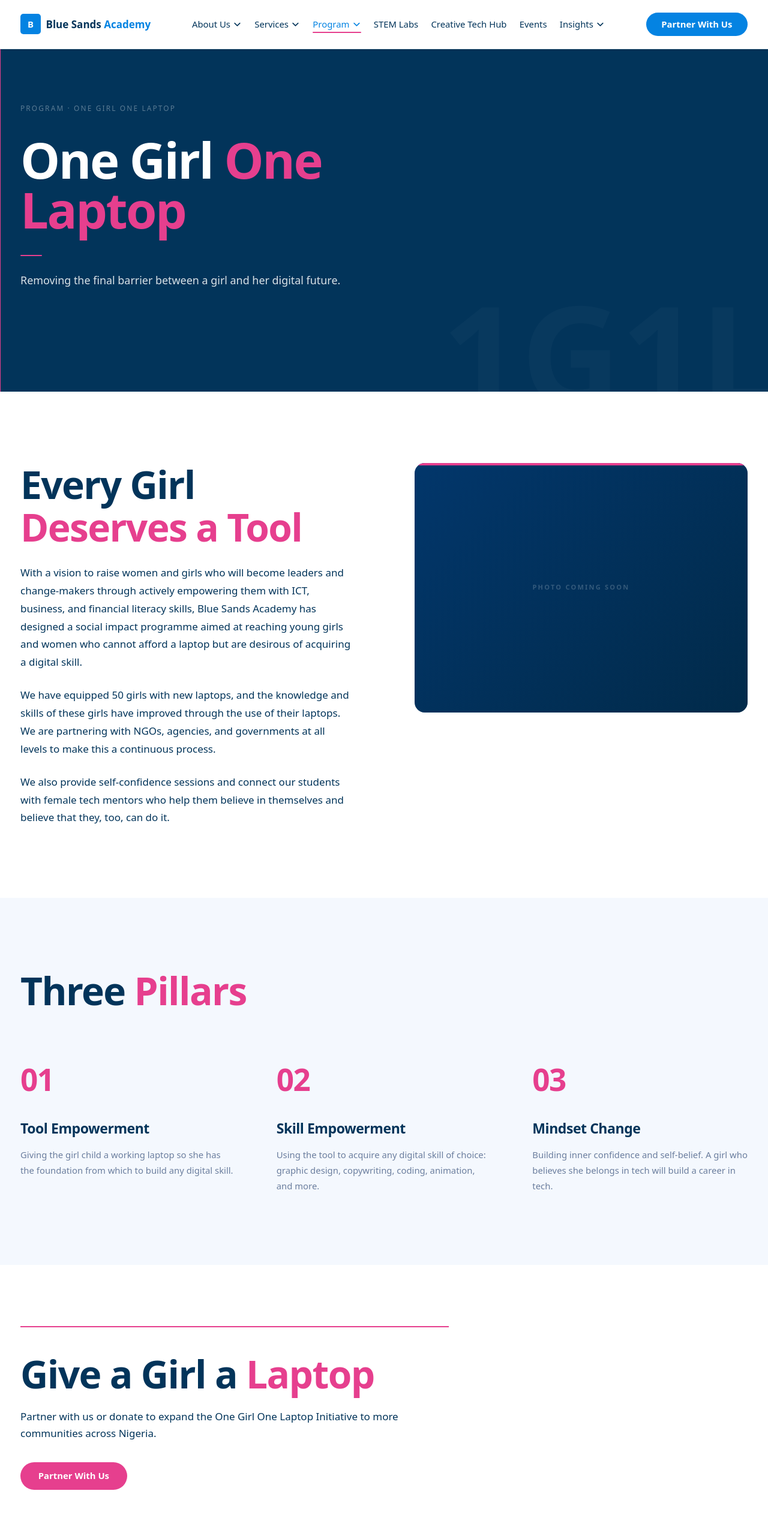
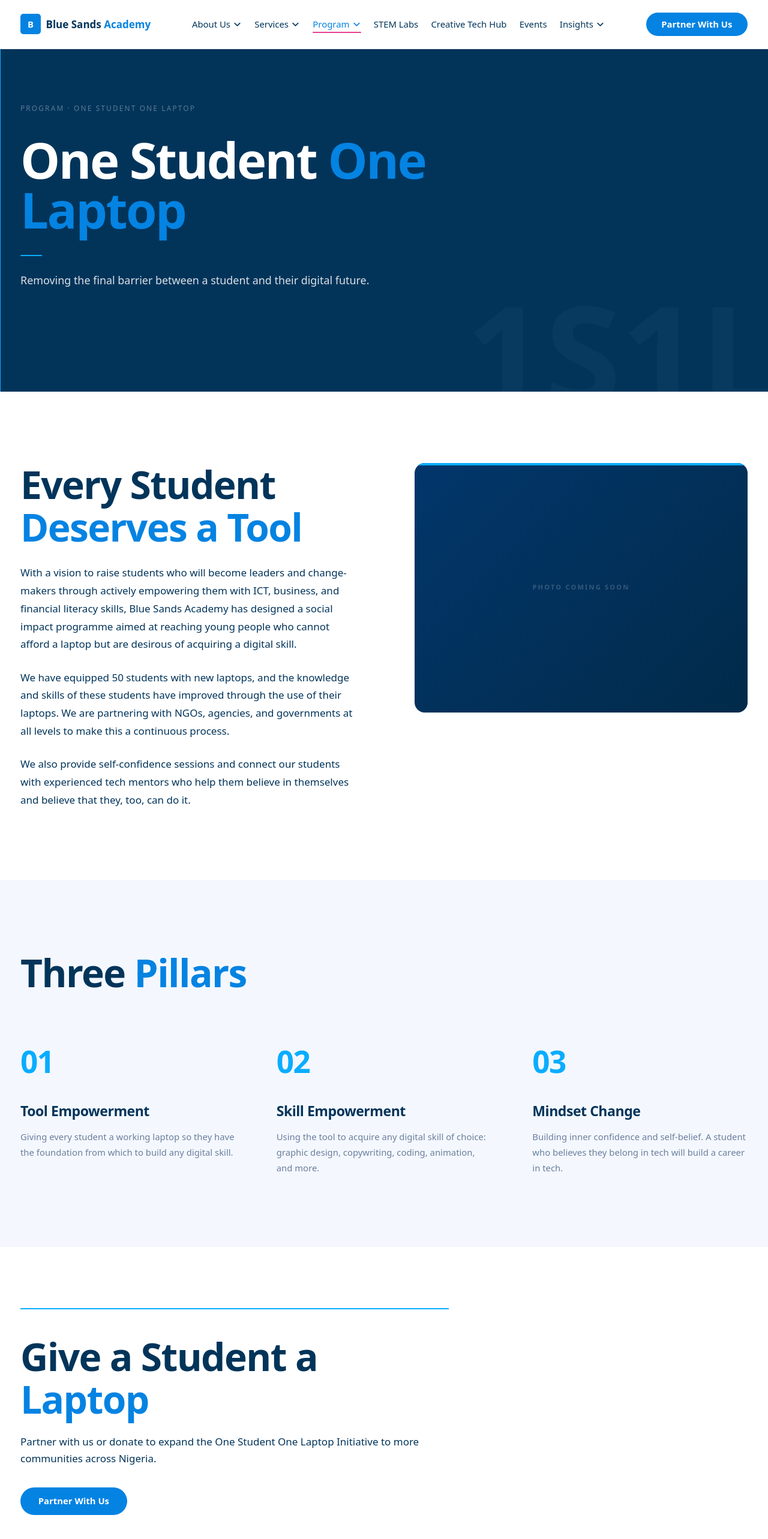
Before and after one commit to bluesandsacademy/BSA_Web-2.0, a Next.js app: page /programs/one-girl-one-laptop in a window 1280 px wide. Shown: the top 2566 px of the page at 60% size. Built offline with nearby package versions, Linux system fonts and the light colour scheme; a web font is replaced by a local one.

Commit message:
Rename One Girl One Laptop to One Student One Laptop (display text only, route unchanged)

```diff
--- a/app/programs/one-girl-one-laptop/page.js
+++ b/app/programs/one-girl-one-laptop/page.js
@@ -1,9 +1,9 @@
 import OneGirlOneLaptop from "@/components/programs/OneGirlOneLaptop";
 
 export const metadata = {
-  title: "One Girl One Laptop | Blue Sands Academy",
+  title: "One Student One Laptop | Blue Sands Academy",
   description:
-    "BSA's One Girl One Laptop Initiative equips girls who cannot afford computers with free laptops, removing the final barrier to digital skills training.",
+    "BSA's One Student One Laptop Initiative equips students who cannot afford computers with free laptops, removing the final barrier to digital skills training.",
 };
 
 export default function OneGirlOneLaptopPage() {
--- a/components/programs/OneGirlOneLaptop.js
+++ b/components/programs/OneGirlOneLaptop.js
@@ -35,7 +35,7 @@ const pillars = [
   {
     num: "01",
     title: "Tool Empowerment",
-    body: "Giving the girl child a working laptop so she has the foundation from which to build any digital skill.",
+    body: "Giving every student a working laptop so they have the foundation from which to build any digital skill.",
   },
   {
     num: "02",
@@ -45,7 +45,7 @@ const pillars = [
   {
     num: "03",
     title: "Mindset Change",
-    body: "Building inner confidence and self-belief. A girl who believes she belongs in tech will build a career in tech.",
+    body: "Building inner confidence and self-belief. A student who believes they belong in tech will build a career in tech.",
   },
 ];
 
@@ -54,27 +54,27 @@ export default function OneGirlOneLaptop() {
     <>
       {/* Hero */}
       <section className="relative bg-secondary overflow-hidden py-28 lg:py-40">
-        <div className="absolute left-0 top-0 bottom-0 w-px bg-pink z-10" aria-hidden="true" />
+        <div className="absolute left-0 top-0 bottom-0 w-px bg-accent z-10" aria-hidden="true" />
         <div
           className="absolute select-none pointer-events-none font-display font-bold text-white leading-none"
           style={{ fontSize: "clamp(8rem, 18vw, 16rem)", opacity: 0.025, right: "-1rem", bottom: "-2rem", lineHeight: 0.85 }}
           aria-hidden="true"
         >
-          1G1L
+          1S1L
         </div>
         <div className="relative z-10 max-w-7xl mx-auto px-6 lg:px-8">
           <p className="font-body font-medium text-white/35 uppercase mb-8" style={{ fontSize: "0.7rem", letterSpacing: "0.18em" }}>
-            Program · One Girl One Laptop
+            Program · One Student One Laptop
           </p>
           <h1
             className="font-display font-bold text-white max-w-2xl"
             style={{ fontSize: "clamp(3rem, 6.5vw, 6rem)", lineHeight: 1.0, letterSpacing: "-0.03em" }}
           >
-            One Girl <span className="text-pink">One Laptop</span>
+            One Student <span className="text-primary">One Laptop</span>
           </h1>
-          <div className="rounded-full bg-pink mt-8" style={{ width: 36, height: 2 }} aria-hidden="true" />
+          <div className="rounded-full bg-accent mt-8" style={{ width: 36, height: 2 }} aria-hidden="true" />
           <p className="font-body text-white/85 mt-6 max-w-xl" style={{ fontSize: "clamp(1rem, 1.4vw, 1.1rem)", lineHeight: 1.7 }}>
-            Removing the final barrier between a girl and her digital future.
+            Removing the final barrier between a student and their digital future.
           </p>
         </div>
       </section>
@@ -87,23 +87,23 @@ export default function OneGirlOneLaptop() {
             <div className="space-y-6">
               <FadeIn>
                 <h2 id="ogol-heading" className="section-title">
-                  Every Girl <span className="text-pink">Deserves a Tool</span>
+                  Every Student <span className="text-primary">Deserves a Tool</span>
                 </h2>
               </FadeIn>
               <FadeIn delay={80}>
                 <p className="font-body text-secondary leading-relaxed" style={{ fontSize: "clamp(1rem, 1.3vw, 1.1rem)", lineHeight: 1.75 }}>
-                  With a vision to raise women and girls who will become leaders
+                  With a vision to raise students who will become leaders
                   and change-makers through actively empowering them with ICT,
                   business, and financial literacy skills, Blue Sands Academy
                   has designed a social impact programme aimed at reaching young
-                  girls and women who cannot afford a laptop but are desirous of
+                  people who cannot afford a laptop but are desirous of
                   acquiring a digital skill.
                 </p>
               </FadeIn>
               <FadeIn delay={150}>
                 <p className="font-body text-secondary leading-relaxed" style={{ fontSize: "clamp(1rem, 1.3vw, 1.1rem)", lineHeight: 1.75 }}>
-                  We have equipped 50 girls with new laptops, and the knowledge
-                  and skills of these girls have improved through the use of
+                  We have equipped 50 students with new laptops, and the knowledge
+                  and skills of these students have improved through the use of
                   their laptops. We are partnering with NGOs, agencies, and
                   governments at all levels to make this a continuous process.
                 </p>
@@ -111,7 +111,7 @@ export default function OneGirlOneLaptop() {
               <FadeIn delay={210}>
                 <p className="font-body text-secondary leading-relaxed" style={{ fontSize: "clamp(1rem, 1.3vw, 1.1rem)", lineHeight: 1.75 }}>
                   We also provide self-confidence sessions and connect our
-                  students with female tech mentors who help them believe in
+                  students with experienced tech mentors who help them believe in
                   themselves and believe that they, too, can do it.
                 </p>
               </FadeIn>
@@ -119,7 +119,7 @@ export default function OneGirlOneLaptop() {
 
             <FadeIn delay={120}>
               <div className="relative rounded-2xl overflow-hidden bg-secondary" style={{ aspectRatio: "4/3" }}>
-                <div className="absolute top-0 left-0 right-0 h-1 bg-pink z-10" aria-hidden="true" />
+                <div className="absolute top-0 left-0 right-0 h-1 bg-accent z-10" aria-hidden="true" />
                 <div
                   className="absolute inset-0 flex flex-col items-center justify-center gap-3"
                   style={{ background: "linear-gradient(135deg, rgba(0,68,204,0.15) 0%, rgba(1,36,63,0.6) 100%)" }}
@@ -140,14 +140,14 @@ export default function OneGirlOneLaptop() {
         <div className="max-w-7xl mx-auto px-6 lg:px-8">
           <FadeIn>
             <h2 id="pillars-heading" className="section-title mb-16">
-              Three <span className="text-pink">Pillars</span>
+              Three <span className="text-primary">Pillars</span>
             </h2>
           </FadeIn>
           <div className="grid sm:grid-cols-3 gap-10 lg:gap-16">
             {pillars.map((p, i) => (
               <FadeIn key={p.num} delay={i * 90}>
                 <span
-                  className="font-display font-bold text-pink mb-6 block"
+                  className="font-display font-bold text-accent mb-6 block"
                   style={{ fontSize: "clamp(2.4rem, 4vw, 3.2rem)", letterSpacing: "-0.03em" }}
                   aria-hidden="true"
                 >
@@ -172,17 +172,17 @@ export default function OneGirlOneLaptop() {
       <section className="py-16 lg:py-24 bg-white">
         <div className="max-w-7xl mx-auto px-6 lg:px-8">
           <FadeIn>
-            <div className="border-t-2 border-pink pt-10 max-w-2xl">
+            <div className="border-t-2 border-accent pt-10 max-w-2xl">
               <h2 className="section-title mb-5">
-                Give a Girl a <span className="text-pink">Laptop</span>
+                Give a Student a <span className="text-primary">Laptop</span>
               </h2>
               <p className="font-body text-secondary leading-relaxed mb-8" style={{ fontSize: "clamp(1rem, 1.3vw, 1.1rem)" }}>
-                Partner with us or donate to expand the One Girl One Laptop
+                Partner with us or donate to expand the One Student One Laptop
                 Initiative to more communities across Nigeria.
               </p>
               <Link
                 href="/contact"
-                className="inline-flex items-center justify-center px-7 py-3 rounded-full bg-pink text-white font-body font-bold text-sm transition-opacity hover:opacity-90 focus-visible:ring-2 focus-visible:ring-pink focus-visible:ring-offset-2"
+                className="inline-flex items-center justify-center px-7 py-3 rounded-full bg-primary text-white font-body font-bold text-sm transition-opacity hover:opacity-90 focus-visible:ring-2 focus-visible:ring-primary focus-visible:ring-offset-2"
               >
                 Partner With Us
               </Link>
```
